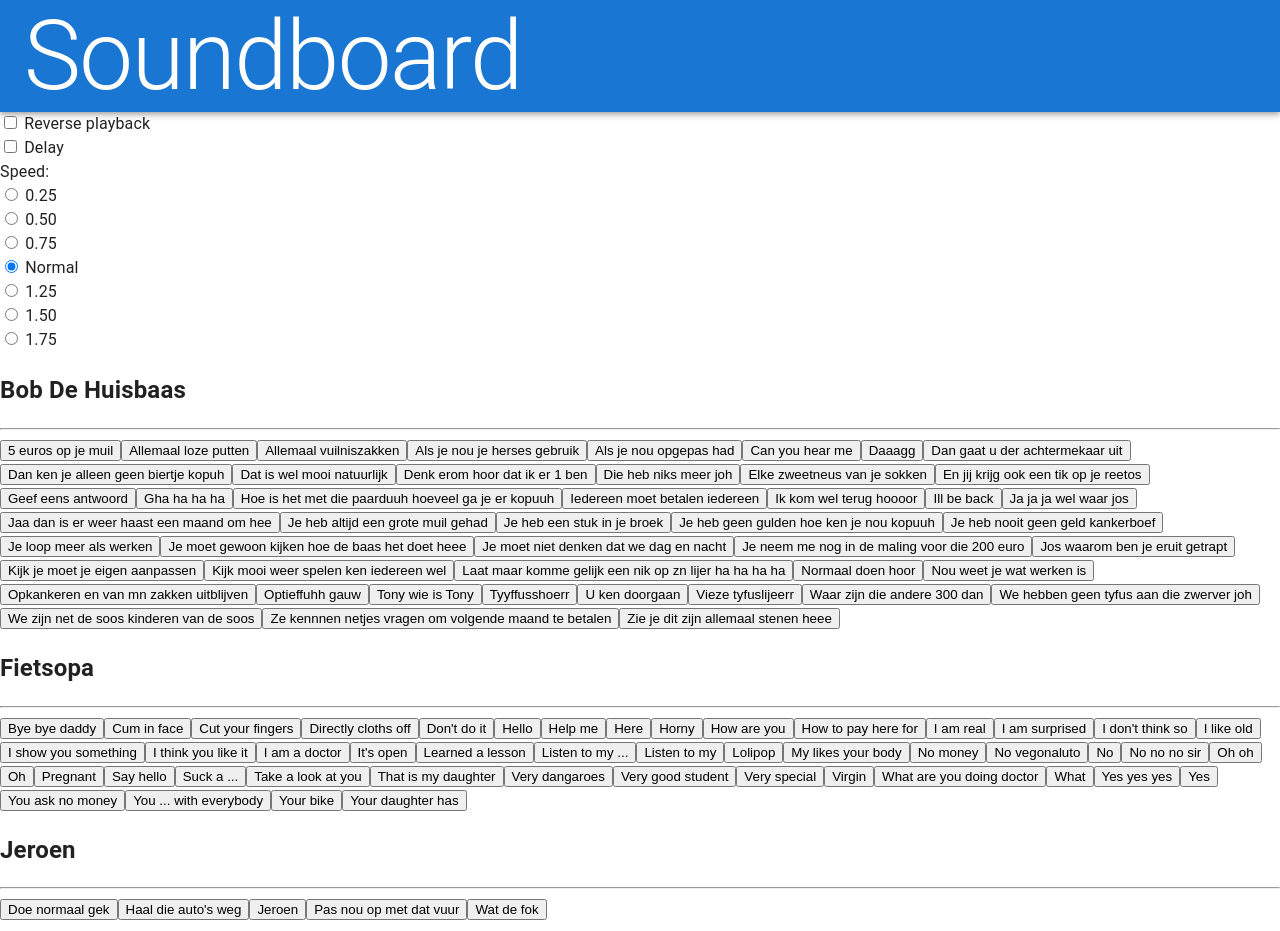
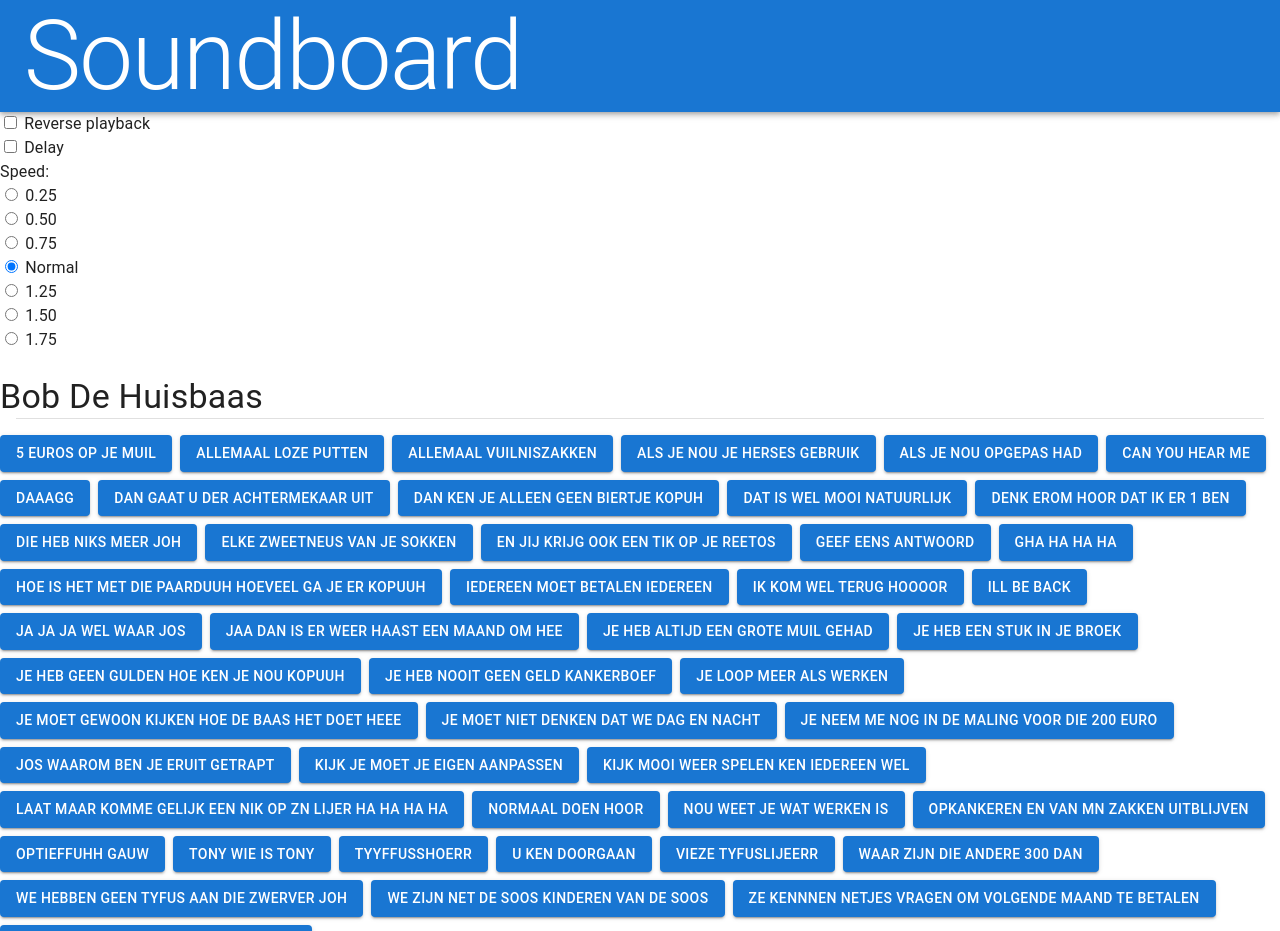
Before and after one commit to cstegeman/react-poc, a React (Create React App) app: page / in a window 1280 px wide. Shown: the top 931 px of the page. Built offline with nearby package versions, Linux system fonts and the light colour scheme; what tunajs would draw is missing.

Commit message:
Button styling with material ui components

```diff
--- a/src/components/Board.js
+++ b/src/components/Board.js
@@ -1,28 +1,35 @@
 import { play } from '../utils/audio';
+import { Box, Button, Divider, Grid, Typography } from '@mui/material';
 
 const Board = ({ files, reversePlayback, playSpeed, enableDelay }) => {
   return (
     <>
       {files.map((file, index) => {
         return (
-          <section key={index}>
-            <h2>{file.title}</h2>
-            <hr />
-            <div className="flex flex--wrap gap--3">
+          <Box key={index} sx={{ mt: 3 }}>
+            <Typography variant="h4" component="h2">
+              {file.title}
+            </Typography>
+            <Divider variant="middle" />
+            <Box sx={{ mt: 2 }}>
+              <Grid container spacing={1}>
                 {file.sounds.map((sound, i) => {
                   return (
-                  <button
-                    key={i}
+                    <Grid item xs="auto" key={i}>
+                      <Button
+                        variant="contained"
                         onClick={() =>
                           play(file.category, sound.name, playSpeed, reversePlayback, enableDelay)
                         }
                       >
                         {sound.title}
-                  </button>
+                      </Button>
+                    </Grid>
                   );
                 })}
-            </div>
-          </section>
+              </Grid>
+            </Box>
+          </Box>
         );
       })}
     </>
```
Lines whose indentation alone changed are shown as unchanged.
